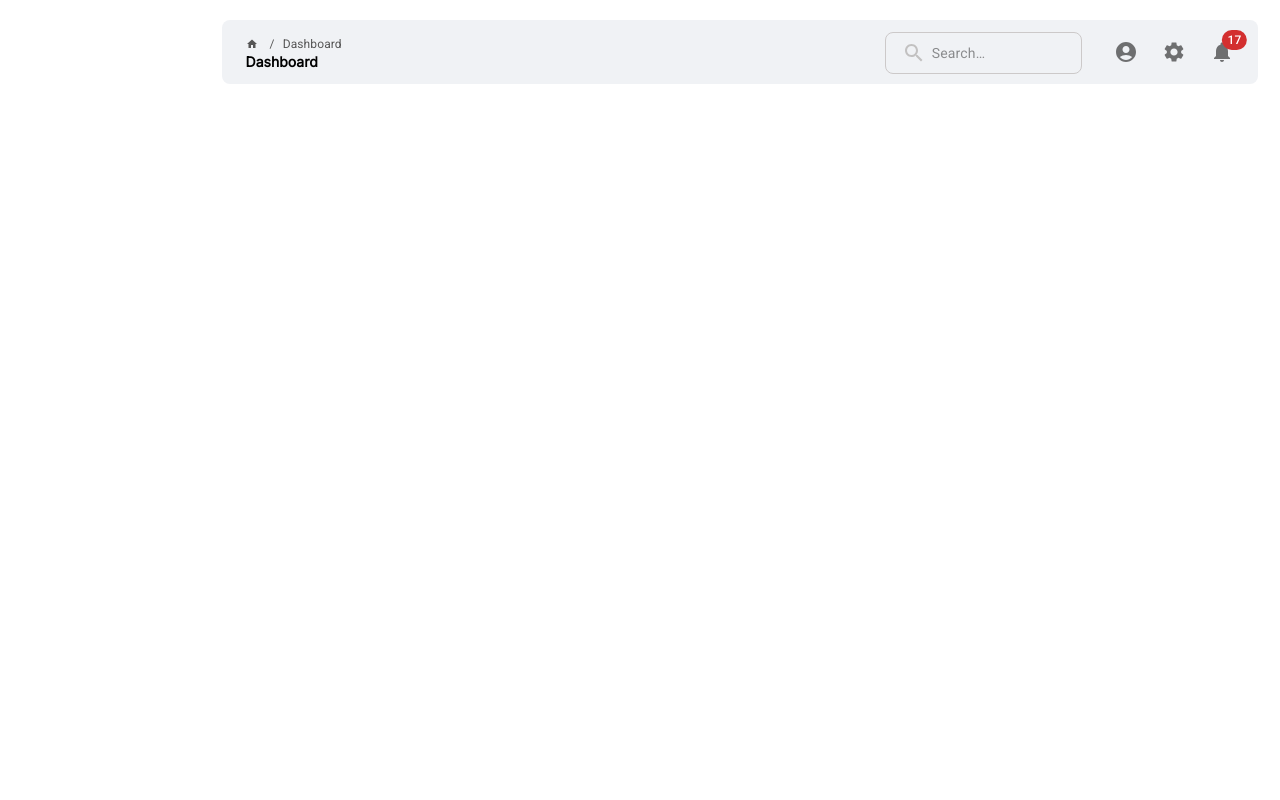
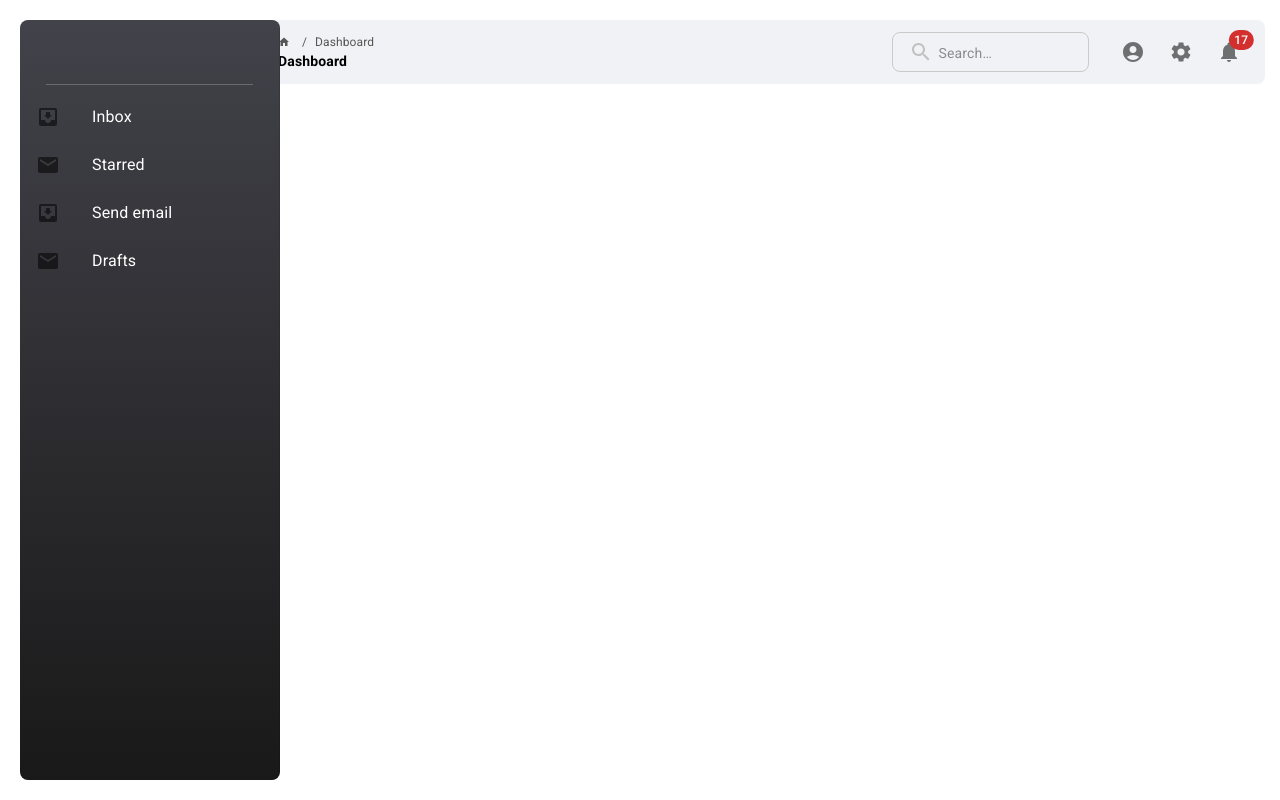
Before and after one commit to Uchiha-16/pgms, a React (Create React App) app in the folder client/: page /dashboard in a window 1280 px wide. Built offline with nearby package versions, Linux system fonts and the light colour scheme.

Commit message:
side bar

```diff
--- a/client/src/components/HeaderComponent.jsx
+++ b/client/src/components/HeaderComponent.jsx
@@ -169,7 +169,7 @@ export default function HeaderComponent() {
         <Box sx={{
             flexGrow: 1,
             position: 'fixed',
-            width: '81%',
+            width: '79%',
             top: 20
             }}>
             <AppBar position="static" sx={{
--- a/client/src/components/NavbarComponent.jsx
+++ b/client/src/components/NavbarComponent.jsx
@@ -1,14 +1,64 @@
-import React, { Component } from 'react';
-// import { Typography, Breadcrumbs, Link, HomeIcon, WhatshotIcon, GrainIcon } from '@mui/material';
+import React from 'react';
+import Box from '@mui/material/Box';
+import Drawer from '@mui/material/Drawer';
+import CssBaseline from '@mui/material/CssBaseline';
+import Toolbar from '@mui/material/Toolbar';
+import List from '@mui/material/List';
+import Divider from '@mui/material/Divider';
+import ListItem from '@mui/material/ListItem';
+import ListItemButton from '@mui/material/ListItemButton';
+import ListItemIcon from '@mui/material/ListItemIcon';
+import ListItemText from '@mui/material/ListItemText';
+import InboxIcon from '@mui/icons-material/MoveToInbox';
+import MailIcon from '@mui/icons-material/Mail';
 
-class sidebarComponent extends Component {
-    render() {
-        return (
-            <div>
 
-            </div>
-        );
-    }
+const drawerWidth = 260;
+
+export default function NavbarComponent() {
+
+    return (
+        <Box sx={{ display: 'flex' }}>
+            <CssBaseline />
+            <Drawer
+                sx={{
+                    width: drawerWidth,
+                    flexShrink: 0,
+                    '& .MuiDrawer-paper': {
+                        width: drawerWidth,
+                        boxSizing: 'border-box',
+                        backgroundImage: 'linear-gradient(#42424A, #191919)',
+                        color: '#fff',
+                        position: 'fixed',
+                        top: 20,
+                        borderRadius: 2,
+                        left: 20,
+                        height: 'calc(100% - 40px)',
+                    },
+                }}
+                variant="permanent"
+                anchor="left"
+            >
+                <Toolbar />
+                <Divider variant="middle" sx={{
+                    backgroundColor: 'rgba(255, 255, 255, 0.3)',
+                    width: '80%',
+                    marginLeft: 'auto',
+                    marginRight: 'auto'
+                }}/>
+                <List>
+                    {['Inbox', 'Starred', 'Send email', 'Drafts'].map((text, index) => (
+                        <ListItem key={text} disablePadding>
+                            <ListItemButton>
+                                <ListItemIcon>
+                                    {index % 2 === 0 ? <InboxIcon /> : <MailIcon />}
+                                </ListItemIcon>
+                                <ListItemText primary={text} />
+                            </ListItemButton>
+                        </ListItem>
+                    ))}
+                </List>
+            </Drawer>
+        </Box>
+    );
 }
-
-export default sidebarComponent;
--- a/client/src/layouts/dashboard.jsx
+++ b/client/src/layouts/dashboard.jsx
@@ -8,15 +8,15 @@ class dashboard extends Component {
         return (
             <Box>
                 <Grid container spacing={2}>
-                    <Grid item xs={2.2}>
+                    <Grid item xs={2.5}>
                         <NavBarComponent />
                     </Grid>
-                    <Grid container xs={9.6} sx={{ display: 'grid', gridTemplateRows: 'repeat(3, 1fr)' }}>
+                    <Grid container xs={9.3} sx={{ display: 'grid', gridTemplateRows: 'repeat(3, 1fr)' }}>
                         <Grid item>
                             <HeaderComponent />
                         </Grid>
                         <Grid item>
-
+                            {/* content */}
                         </Grid>
                         <Grid item>
 
```
